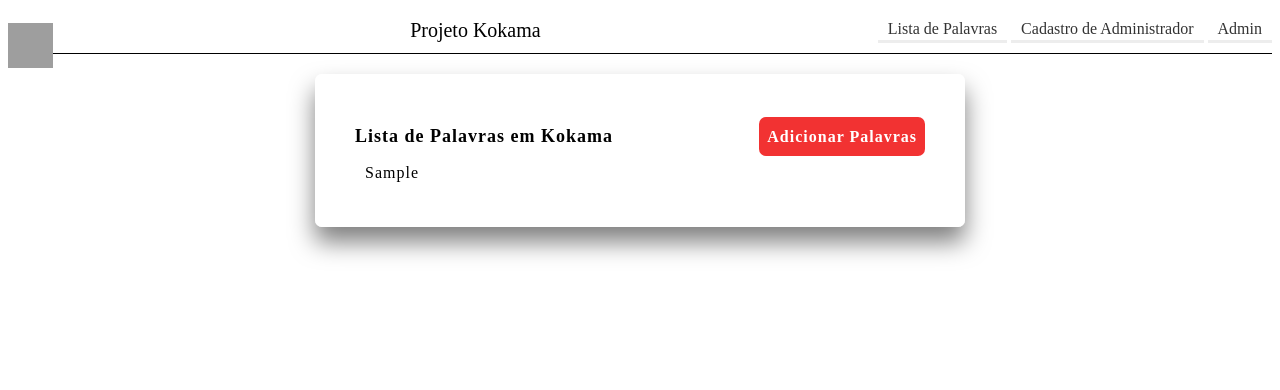
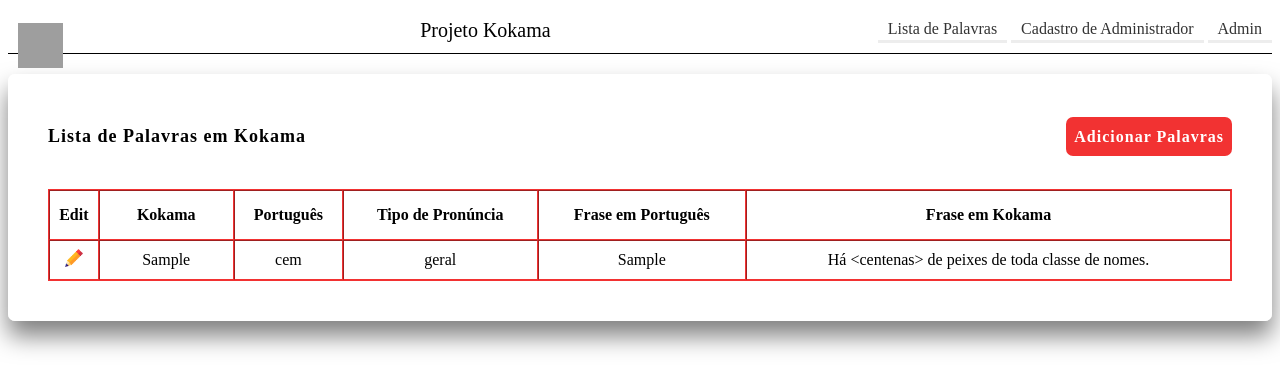
Before and after one commit to fga-eps-mds/2020.2-Projeto-Kokama-Traducao, a Django app: page /traducao/lista_de_palavras/ in a window 1280 px wide. Shown: the top 390 px of the page. Run offline with Django 3.2, Linux system fonts and the light colour scheme; a user stored in the database is signed in; data comes from the database, SQL or seed files in the repository; tables that the repository leaves empty hold one stand-in row (values such as "Sample post"); parts of the project's set-up code (start-up, migrations or seed data) failed here and were passed over; grey boxes are pictures that could not be loaded.

Commit message:
Add registered words visualization
Co-authored-by: laispa <lais3722@gmail.com>

```diff
--- a/dictionary/models.py
+++ b/dictionary/models.py
@@ -1,12 +1,10 @@
 from django.db import models
-
 
 class WordPortuguese(models.Model):
     word_portuguese = models.CharField(max_length=50)
 
     def __str__(self):
         return self.word_portuguese
-
 
 class PronunciationType(models.Model):
     pronunciation_type = models.CharField(max_length=50)
--- a/dictionary/templates/add_translation.html
+++ b/dictionary/templates/add_translation.html
@@ -32,6 +32,7 @@
           <div class="input-box">
             {{ form.portuguese_word }}
             <label>Palavra em Português:</label>
+
         </div>
 
         {% for error in form.type_pronunciation.errors %}
--- a/dictionary/templates/list_translation.html
+++ b/dictionary/templates/list_translation.html
@@ -20,17 +20,37 @@
             <a class='add-buttom' href="/traducao/adicionar_palavra/">Adicionar Palavras</a>
         </div>
 
+        <table border="1px", cellspacing="0" style="margin-top:30px; border: 1px solid #F23232">
+            <tr>
+                <th>Edit</th>
+                <th style="padding:15px;">Kokama</th>
+                <th>Português</th>
+                <th>Tipo de Pronúncia</th>
+                <th>Frase em Português</th>
+                <th>Frase em Kokama</th>
+            </tr>
 
+            {% for kokama, portuguese, phrase_kokama, phrase_portuguese in words %}
+            <tr>
+                <td>
+                    <a href="#">
+                        <img src="{% static 'pencil.png' %}" style="width:18px; heigth:18px;">
+                    </a>
+                </td>
+                <td style="padding:10px">{{ kokama.word_kokama }}</td>
+                <td>{{ portuguese }}</td>
+                <td>{{ kokama.pronunciation_type }}</td>
+                <td>{{ phrase_portuguese }}</td>
+                <td>{{ phrase_kokama }}</td>
+            </tr>
 
-        {% for item in object %}
-        <div class='word-list'>
-            <a href="" class='word-kokama'>{{ item.word_kokama}}</a>
-        </div>
-        {% empty %}
-        <div class='word-list'>
-            <a class='list-word'>Não há palavras cadastradas</a>
-        </div>
-        {% endfor %}
+            {% empty %}
+            <div class='word-list'>
+                <a class='list-word'>Não há palavras cadastradas</a>
+            </div>
+            {% endfor %}
+        </table>
+
     </div>
 
 </body>
--- a/dictionary/views_html.py
+++ b/dictionary/views_html.py
@@ -55,10 +55,15 @@ def list_translation (request):
     if(request.user.is_superuser):
         if(request.method == 'GET'):
             word_kokama = WordKokama.objects.all()
+            word_portuguese= WordPortuguese.objects.all()
+            phrase_portuguese= PhrasePortuguese.objects.all()
+            phrase_kokama= PhraseKokama.objects.all()
+            words = zip(word_kokama, word_portuguese, phrase_portuguese,phrase_kokama)
             context = {
-                'word_kokama': word_kokama,
+                'words': words,
             }
-            return render(request, 'list_translation.html',{'object':word_kokama})
+            print(context)
+            return render(request, 'list_translation.html', context)
         else:
             return HttpResponse('<h1>Erro interno do servidor</h1>', status=500)
     else:
--- a/static/css/style.css
+++ b/static/css/style.css
@@ -9,7 +9,6 @@ body {
     flex-direction: column;
     justify-content: flex-start;
     align-content: flex-start;
-  /* border: 1px solid red; */
   }
 
   .input-box label {
@@ -51,7 +50,7 @@ body {
     text-align: center;
     justify-self: center;
     align-self: center;
-  width: 650px;
+    width: 100%;
     padding: 40px;
     margin-top: 20px;
     background-color: rgba(255, 255, 255, 0.9);
@@ -108,6 +107,7 @@ body {
     align-self: center;
     position: relative;
     top: 15px;
+    padding: 0 10px;
   }
 
   .logo:hover {
```
Also changed, not shown: administration/views.py (+14 -26 lines), static/pencil.png (added). Lines whose indentation alone changed are shown as unchanged.
